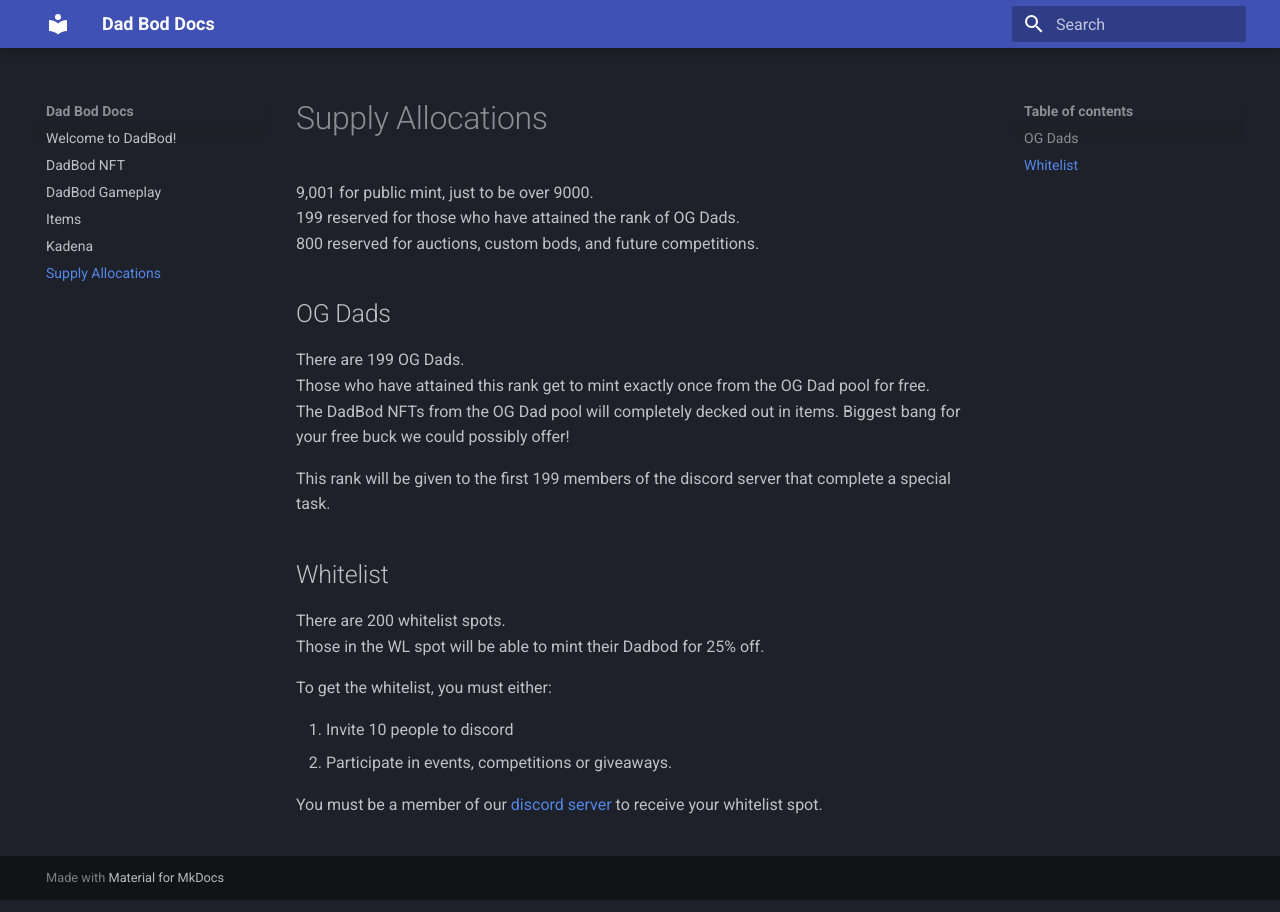
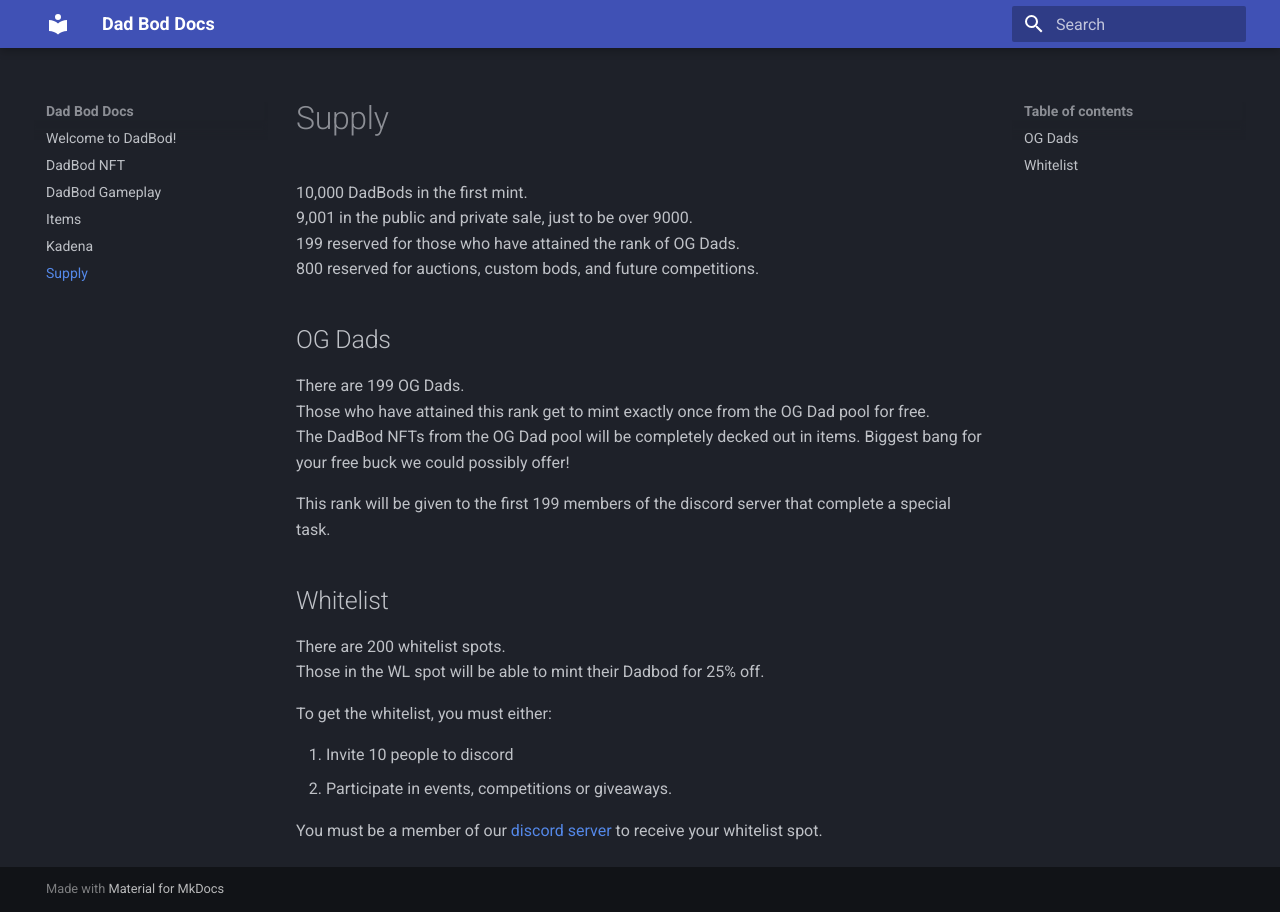
Before and after one commit to DadBodDao/DadBodDocs, an MkDocs documentation site: the page built from docs/Supply.md, in a window 1280 px wide. Built offline with MkDocs 1.6.1 and Material for MkDocs 9.7.7, drawn with Linux system fonts in a browser that asks for light colours.

Commit message:
Supply update

```diff
--- a/docs/Supply.md
+++ b/docs/Supply.md
@@ -1,12 +1,13 @@
-# Supply Allocations
-9,001 for public mint, just to be over 9000.
+# Supply
+10,000 DadBods in the first mint.
+9,001 in the public and private sale, just to be over 9000.
 199 reserved for those who have attained the rank of OG Dads.
 800 reserved for auctions, custom bods, and future competitions.
 
 ## OG Dads
 There are 199 OG Dads.
 Those who have attained this rank get to mint exactly once from the OG Dad pool for free.
-The DadBod NFTs from the OG Dad pool will completely decked out in items. Biggest bang for your free buck we could possibly offer!
+The DadBod NFTs from the OG Dad pool will be completely decked out in items. Biggest bang for your free buck we could possibly offer!
 
 This rank will be given to the first 199 members of the discord server that complete a special task.
 
```
